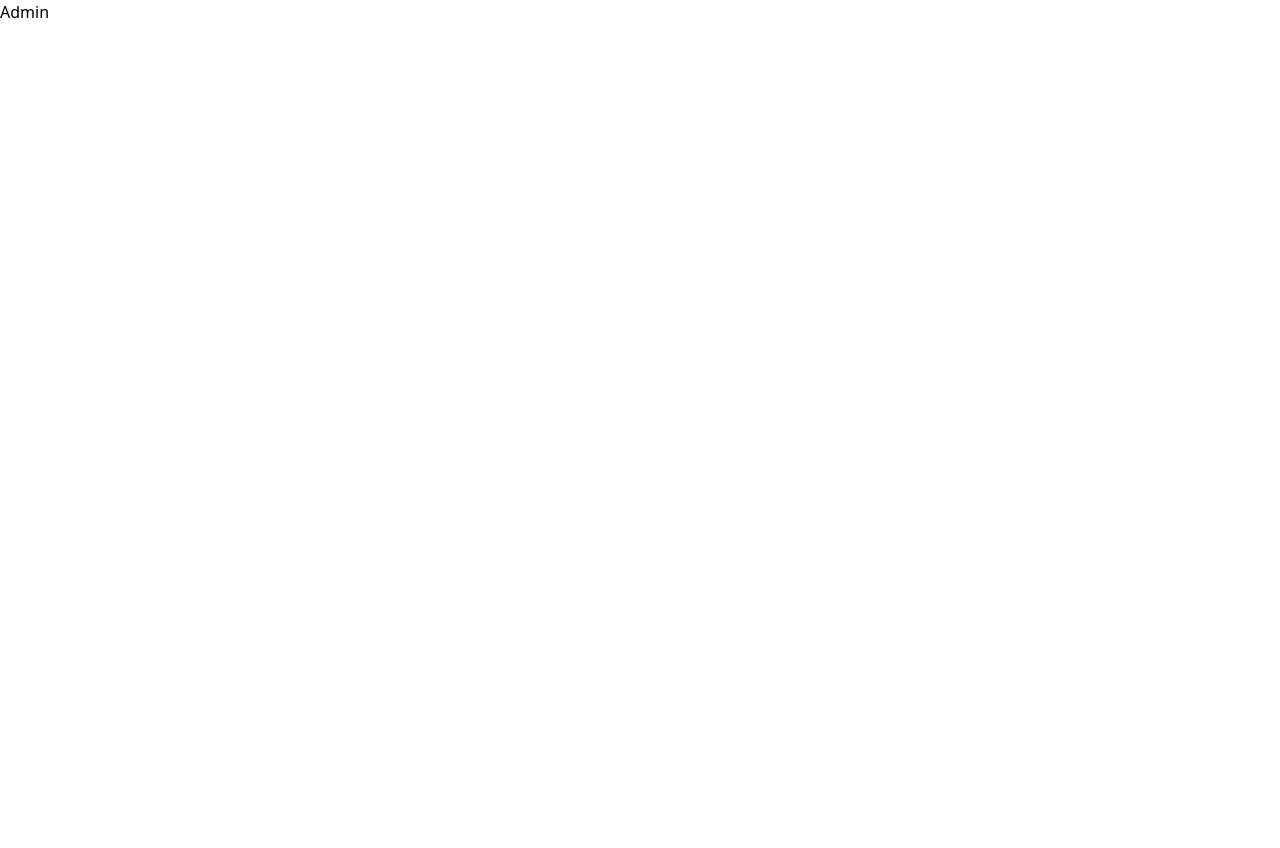
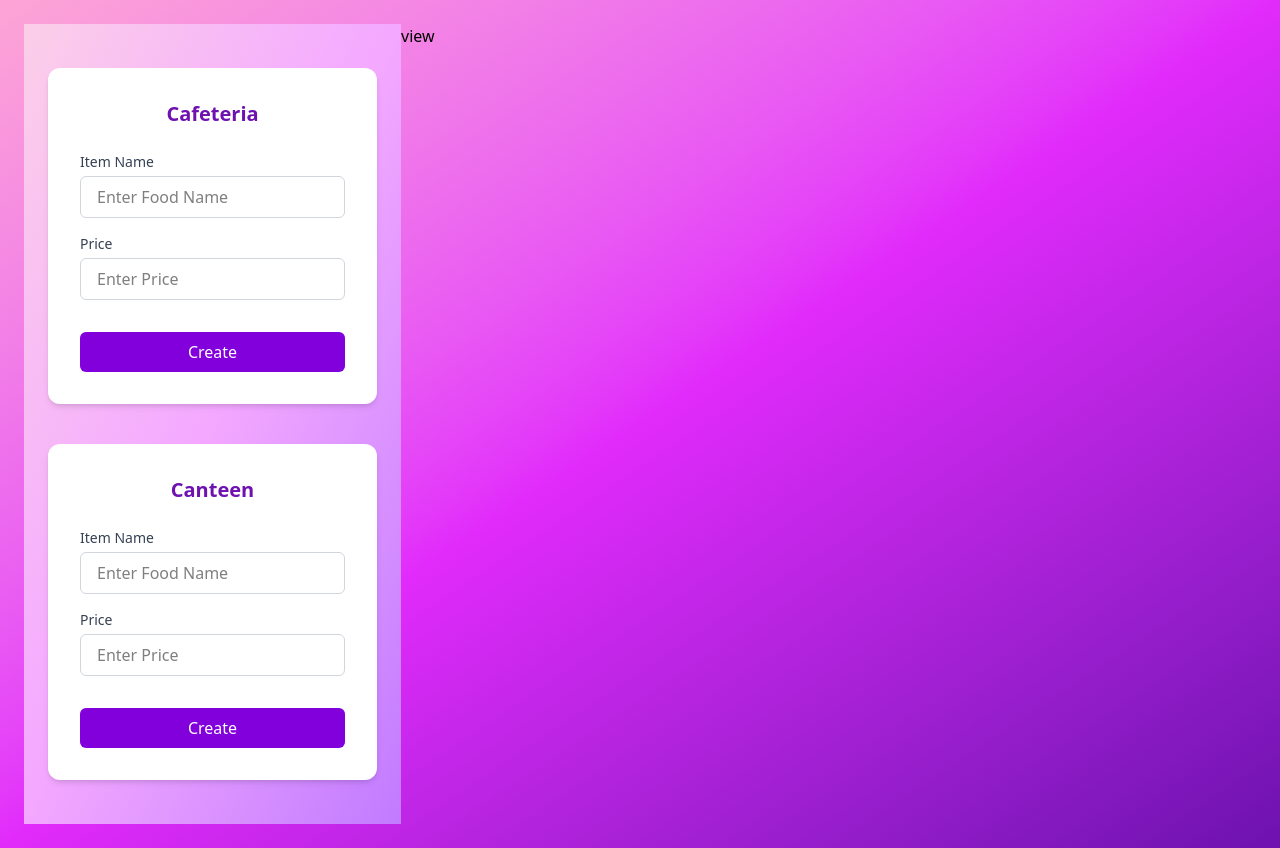
Before and after one commit to DarkkkSoul/Foobia, a React (Vite) app in the folder frontend/: page /admin in a window 1280 px wide. Before the commit the page ends 800 px from the top, so only its background shows below. Built offline with nearby package versions, Linux system fonts and the light colour scheme.

Commit message:
admin page ui

```diff
--- a/frontend/src/pages/admin/Admin.jsx
+++ b/frontend/src/pages/admin/Admin.jsx
@@ -1,8 +1,89 @@
-import React from 'react'
+import React, { useState } from 'react'
 
 function Admin() {
+
+    const [foodName, setFoodName] = useState('');
+    const [price, setPrice] = useState('');
+
+    const handleCafeteriaSubmit = (e) => {
+        e.preventDefault();
+
+
+    }
+
     return (
-        <div>Admin</div>
+        <div className="min-h-screen flex bg-gradient-to-br from-pink-300 via-fuchsia-500 to-purple-800 p-6">
+
+            <div className="flex flex-col gap-y-10 items-center justify-center bg-gradient-to-br from-pink-200 via-fuchsia-300 to-purple-400 min-h-screen p-6">
+
+                {/* First Form */}
+                <div className="w-full max-w-md bg-white rounded-xl shadow-md p-8">
+                    <h2 className="text-xl font-semibold text-purple-800 mb-6 text-center">Cafeteria</h2>
+                    <form className="flex flex-col gap-4" onClick={handleCafeteriaSubmit}>
+                        <div className="flex flex-col">
+                            <label className="text-sm font-medium text-gray-700">Item Name</label>
+                            <input
+                                type="text"
+                                placeholder="Enter Food Name"
+                                className="mt-1 px-4 py-2 border border-gray-300 rounded-md focus:outline-none focus:ring-2 focus:ring-purple-500"
+                                value={foodName}
+                                onChange={(e) => setFoodName(e.target.value)}
+                            />
+                        </div>
+                        <div className="flex flex-col">
+                            <label className="text-sm font-medium text-gray-700">Price</label>
+                            <input
+                                type="text"
+                                placeholder="Enter Price"
+                                className="mt-1 px-4 py-2 border border-gray-300 rounded-md focus:outline-none focus:ring-2 focus:ring-purple-500"
+                                value={price}
+                                onChange={(e) => setPrice(e.target.value)}
+                            />
+                        </div>
+                        <button
+                            type="submit"
+                            className="mt-4 bg-purple-700 text-white py-2 rounded-md hover:bg-purple-800 transition duration-300"
+                        >
+                            Create
+                        </button>
+                    </form>
+                </div>
+
+                {/* Second Form */}
+                <div className="w-full max-w-md bg-white rounded-xl shadow-md p-8">
+                    <h2 className="text-xl font-semibold text-purple-800 mb-6 text-center">Canteen</h2>
+                    <form className="flex flex-col gap-4">
+                        <div className="flex flex-col">
+                            <label className="text-sm font-medium text-gray-700">Item Name</label>
+                            <input
+                                type="text"
+                                placeholder="Enter Food Name"
+                                className="mt-1 px-4 py-2 border border-gray-300 rounded-md focus:outline-none focus:ring-2 focus:ring-purple-500"
+                            />
+                        </div>
+                        <div className="flex flex-col">
+                            <label className="text-sm font-medium text-gray-700">Price</label>
+                            <input
+                                type="text"
+                                placeholder="Enter Price"
+                                className="mt-1 px-4 py-2 border border-gray-300 rounded-md focus:outline-none focus:ring-2 focus:ring-purple-500"
+                            />
+                        </div>
+                        <button
+                            type="submit"
+                            className="mt-4 bg-purple-700 text-white py-2 rounded-md hover:bg-purple-800 transition duration-300"
+                        >
+                            Create
+                        </button>
+                    </form>
+                </div>
+
+            </div>
+
+
+            <div>view</div>
+
+        </div>
     )
 }
 
```
